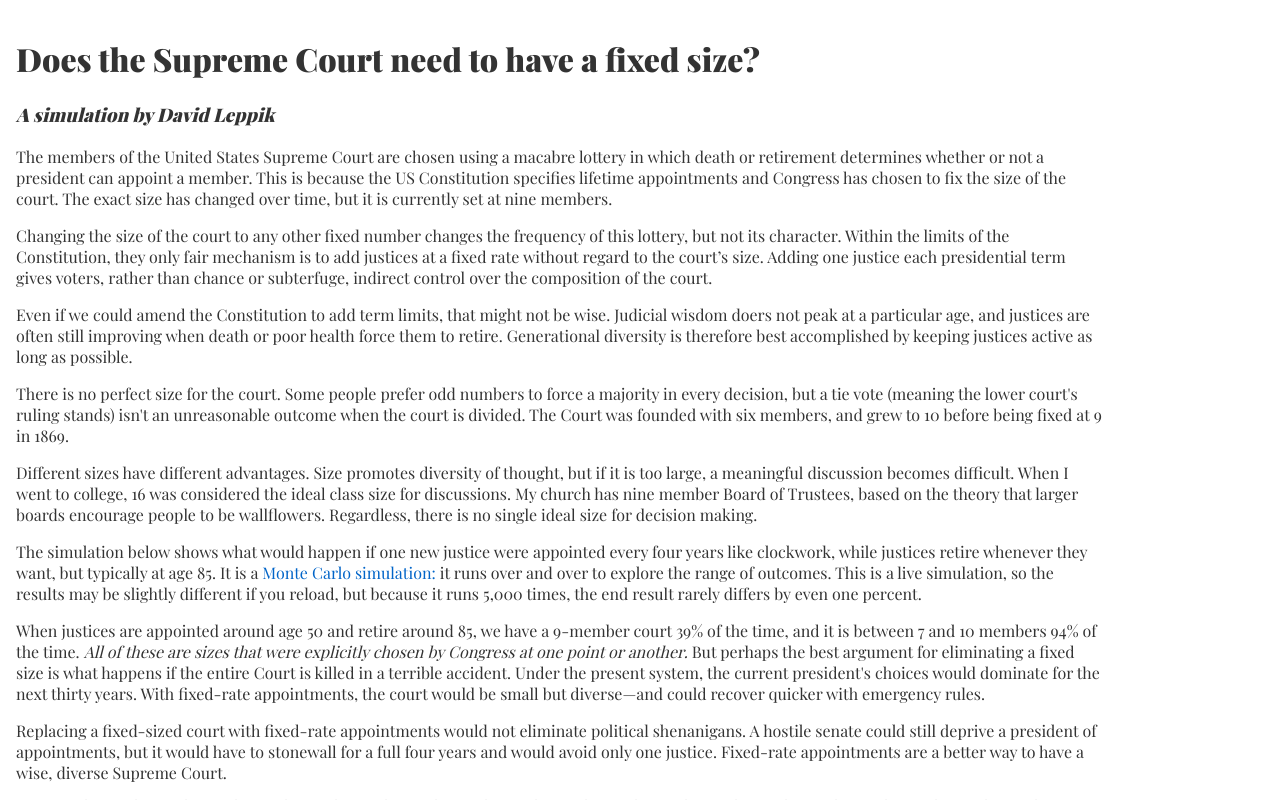
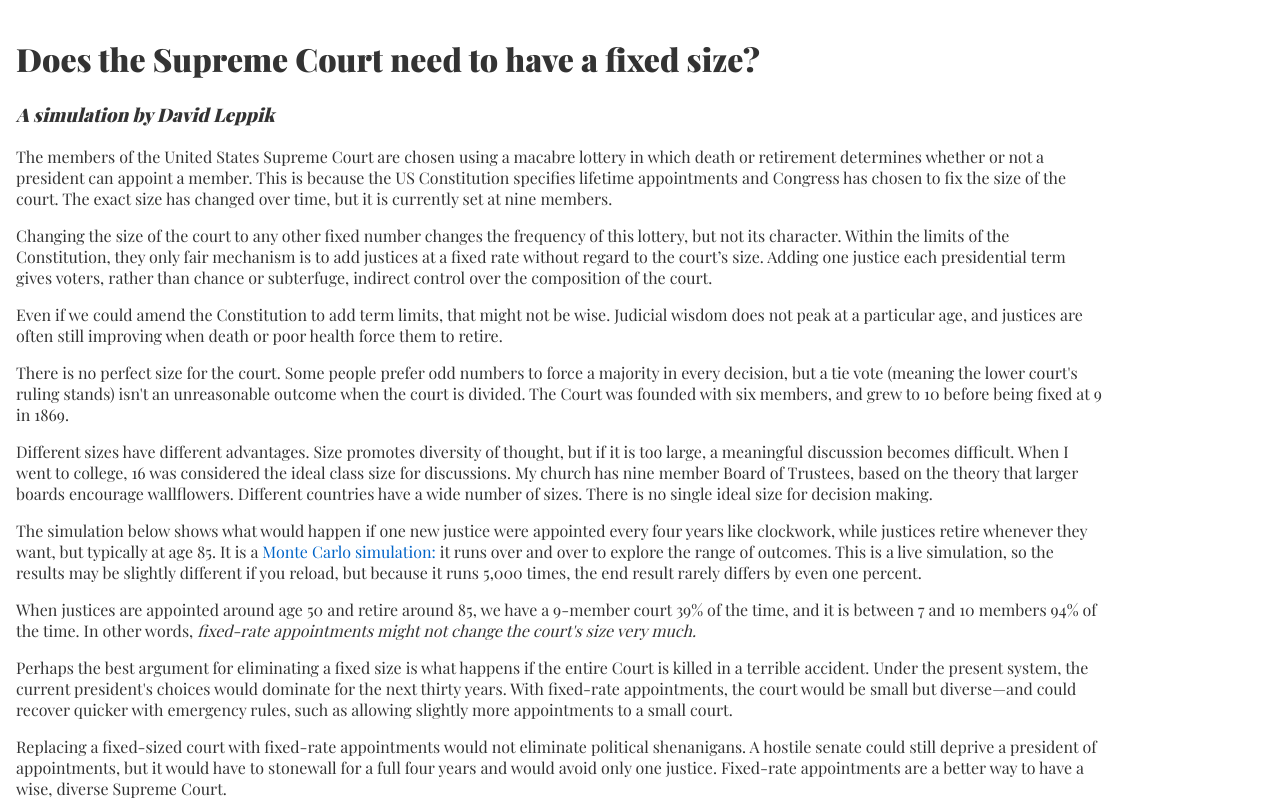
Before and after one commit to dleppik/scotus, a Svelte app: page / in a window 1280 px wide. Shown: the top 800 px of the page. Built offline with nearby package versions, Linux system fonts and the light colour scheme; a web font is replaced by a local one.

Commit message:
Updated text.

```diff
--- a/src/App.svelte
+++ b/src/App.svelte
@@ -19,14 +19,14 @@
     Changing the size of the court to any other fixed number changes the frequency of this lottery, but not its character. Within the limits of the Constitution, they only fair mechanism is to add justices at a fixed rate without regard to the court’s size. Adding one justice each presidential term gives voters, rather than chance or subterfuge, indirect control over the composition of the court.
 </p>
 <p>
-    Even if we could amend the Constitution to add term limits, that might not be wise. Judicial wisdom doers not peak at a particular age, and justices are often still improving when death or poor health force them to retire. Generational diversity is therefore best accomplished by keeping justices active as long as possible.
+    Even if we could amend the Constitution to add term limits, that might not be wise. Judicial wisdom does not peak at a particular age, and justices are often still improving when death or poor health force them to retire.
 </p>
 <p>
     There is no perfect size for the court. Some people prefer odd numbers to force a majority in every decision, but a tie vote (meaning the lower court's ruling stands) isn't an unreasonable outcome when the court is divided. The Court was founded with six members, and grew to 10 before being fixed at 9 in 1869.
 </p>
 <p>
     Different sizes have different advantages.
-    Size promotes diversity of thought, but if it is too large, a meaningful discussion becomes difficult. When I went to college, 16 was considered the ideal class size for discussions. My church has nine member Board of Trustees, based on the theory that larger boards encourage people to be wallflowers. Regardless, there is no single ideal size for decision making.
+    Size promotes diversity of thought, but if it is too large, a meaningful discussion becomes difficult. When I went to college, 16 was considered the ideal class size for discussions. My church has nine member Board of Trustees, based on the theory that larger boards encourage wallflowers. Different countries have a wide number of sizes. There is no single ideal size for decision making.
 </p>
 
 <p>
@@ -34,7 +34,9 @@
 </p>
 
 <p>
-    When justices are appointed around age 50 and retire around 85, we have a 9-member court 39% of the time, and it is between 7 and 10 members {39 + 25 +24 + 6}% of the time. <i>All of these are sizes that were explicitly chosen by Congress at one point or another.</i> But perhaps the best argument for eliminating a fixed size is what happens if the entire Court is killed in a terrible accident. Under the present system, the current president's choices would dominate for the next thirty years. With fixed-rate appointments, the court would be small but diverse—and could recover quicker with emergency rules.
+    When justices are appointed around age 50 and retire around 85, we have a 9-member court 39% of the time, and it is between 7 and 10 members {39 + 25 +24 + 6}% of the time. In other words, <i>fixed-rate appointments might not change the court's size very much.</i> </p>
+
+<p>Perhaps the best argument for eliminating a fixed size is what happens if the entire Court is killed in a terrible accident. Under the present system, the current president's choices would dominate for the next thirty years. With fixed-rate appointments, the court would be small but diverse—and could recover quicker with emergency rules, such as allowing slightly more appointments to a small court.
 </p>
 
 <p>
```
